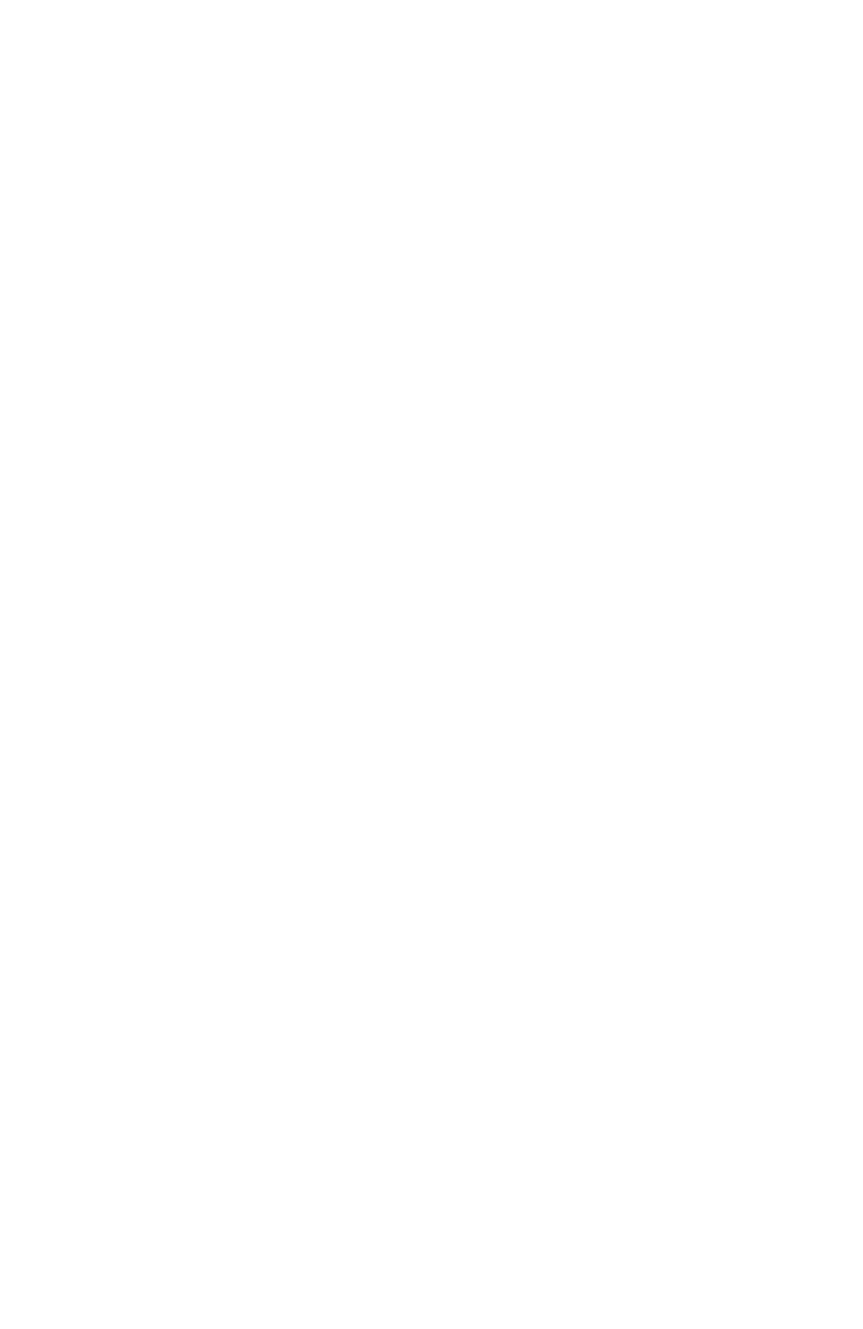
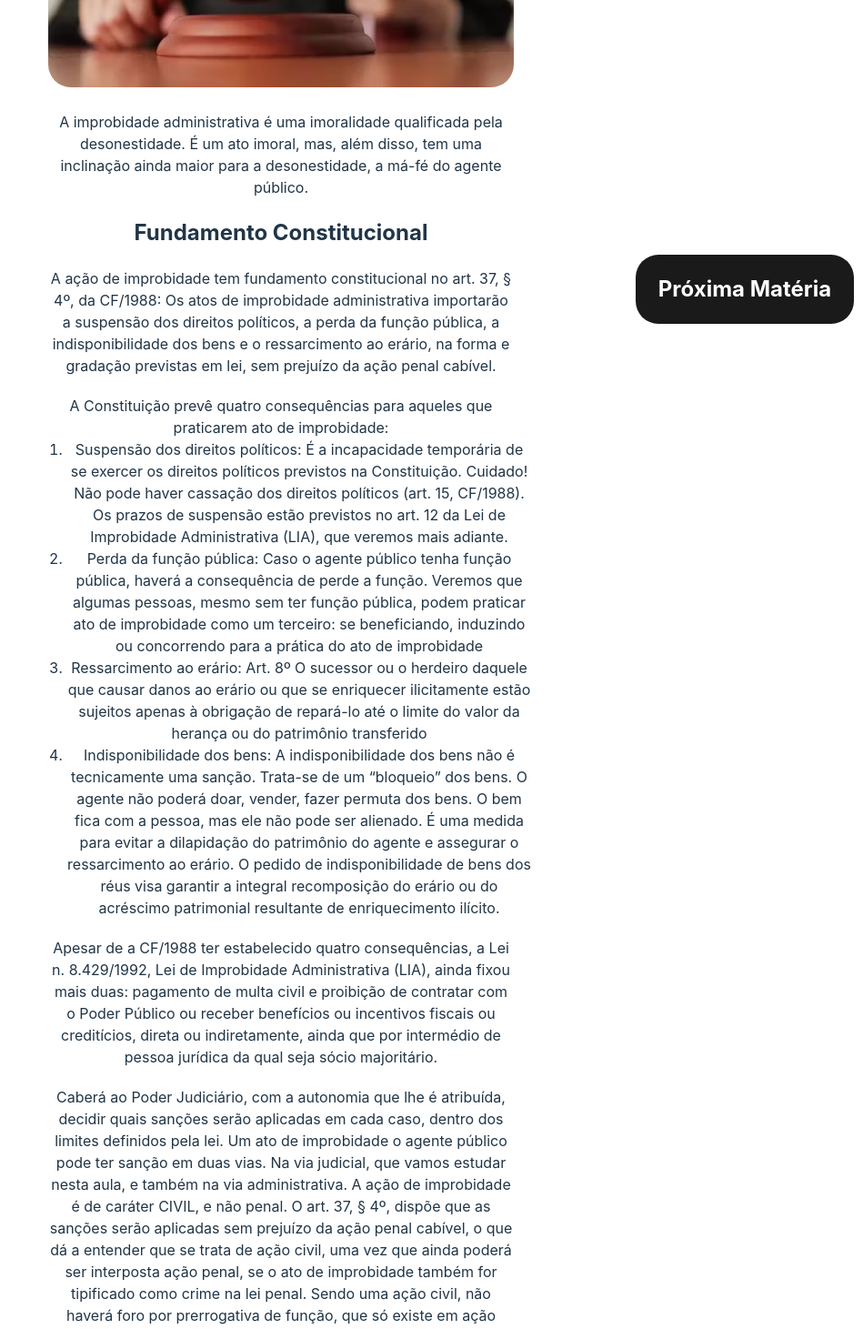
Before and after one commit to EsdrasThiago/digitallaw, a React (Vite) app: page /improbidadeadministrativa in a window 1280 px wide. Before the commit this address had no page. Shown: the part 440-1901 px from the top of the page at 91% size, without its empty margins (331-1280 px from the left). Before the commit the page ends 800 px from the top, so only its background shows below. Built offline with nearby package versions, Linux system fonts and the light colour scheme.

Commit message:
Arrumando primeira materia do improbidade

```diff
--- a/src/App.css
+++ b/src/App.css
@@ -132,6 +132,11 @@
   border-radius: 25px;
 }
 
+.main__icsm ol {
+  width: 40%;
+  margin: auto;
+}
+
 .icsm__link {
   margin-top: 40px;
   width: 30vw;
--- a/src/App.jsx
+++ b/src/App.jsx
@@ -7,6 +7,7 @@ import DiferencialIcms from './Icms/DiferencialIcms'
 import ImpactosSimples from './Icms/ImpactosSimples'
 import ModulacaoProposta from './Icms/ModulacaoProposta'
 import Improbidade from './pages/Improbidade'
+import ImprobidadeAdministrativa from './Improbidade/ImprobidadeAdministrativa'
 
 function App() {
 
@@ -19,6 +20,7 @@ function App() {
       <Route exact path="/icsmimpactos" element={<ImpactosSimples />} />
       <Route exact path="/icsmmodulacao" element={<ModulacaoProposta />} />
       <Route exact path="/improbidade" element={<Improbidade />} />
+      <Route exact path="/improbidadeadministrativa" element={<ImprobidadeAdministrativa />} />
     </Routes>
   )
 }
--- /dev/null
+++ b/src/Improbidade/ImprobidadeAdministrativa.jsx
@@ -0,0 +1,60 @@
+import { Link } from "react-router-dom";
+import Footer from "../components/Footer"
+import Header from "../components/Header"
+import improbidadePrincipalIMG from "../images/improbidadePrincipal.avif"
+
+function ImprobidadeAdministrativa() {
+
+  return (
+    <div>
+      <Header />
+      <div className="main__icsm">
+        <img src={improbidadePrincipalIMG} alt="Imagem principal" />
+        <p>
+          A improbidade administrativa é uma imoralidade qualificada pela desonestidade.
+          É um ato imoral, mas, além disso, tem uma inclinação ainda maior para a desonestidade,
+          a má-fé do agente público.
+        </p>
+        <h2>Fundamento Constitucional</h2>
+        <p>
+          A ação de improbidade tem fundamento constitucional no art. 37, § 4º, da CF/1988:
+          Os atos de improbidade administrativa importarão a suspensão dos direitos políticos,
+          a perda da função pública, a indisponibilidade dos bens e o ressarcimento ao erário,
+          na forma e gradação previstas em lei, sem prejuízo da ação penal cabível.
+        </p>
+        <p>
+          A Constituição prevê quatro consequências para aqueles que praticarem ato de improbidade:
+        </p>
+        <ol>
+          <li>Suspensão dos direitos políticos: É a incapacidade temporária de se exercer os direitos políticos previstos na Constituição.
+            Cuidado! Não pode haver cassação dos direitos políticos (art. 15, CF/1988). Os prazos de suspensão estão previstos no art.
+            12 da Lei de Improbidade Administrativa (LIA), que veremos mais adiante.</li>
+          <li>Perda da função pública: Caso o agente público tenha função pública, haverá a consequência de perde a função.
+            Veremos que algumas pessoas, mesmo sem ter função pública, podem praticar ato de improbidade como um terceiro: se beneficiando,
+            induzindo ou concorrendo para a prática do ato de improbidade</li>
+          <li>Ressarcimento ao erário: Art. 8º O sucessor ou o herdeiro daquele que causar danos ao erário ou que se enriquecer ilicitamente
+            estão sujeitos apenas à obrigação de repará-lo até o limite do valor da herança ou do patrimônio transferido</li>
+          <li>Indisponibilidade dos bens: A indisponibilidade dos bens não é tecnicamente uma sanção. Trata-se de um “bloqueio” dos bens.
+            O agente não poderá doar, vender, fazer permuta dos bens. O bem fica com a pessoa, mas ele não pode ser alienado.
+            É uma medida para evitar a dilapidação do patrimônio do agente e assegurar o ressarcimento ao erário.
+            O pedido de indisponibilidade de bens dos réus visa garantir a integral recomposição do erário ou do acréscimo patrimonial resultante de enriquecimento ilícito.</li>
+        </ol>
+        <p>Apesar de a CF/1988 ter estabelecido quatro consequências, a Lei n. 8.429/1992, Lei de Improbidade Administrativa (LIA),
+          ainda fixou mais duas: pagamento de multa civil e proibição de contratar com o Poder Público ou receber benefícios ou incentivos fiscais ou creditícios,
+          direta ou indiretamente, ainda que por intermédio de pessoa jurídica da qual seja sócio majoritário.</p>
+        <p>Caberá ao Poder Judiciário, com a autonomia que lhe é atribuída, decidir quais sanções serão aplicadas em cada caso,
+          dentro dos limites definidos pela lei. Um ato de improbidade o agente público pode ter sanção em duas vias. Na via judicial,
+          que vamos estudar nesta aula, e também na via administrativa. A ação de improbidade é de caráter CIVIL, e não penal. O art. 37, § 4º,
+          dispõe que as sanções serão aplicadas sem prejuízo da ação penal cabível, o que dá a entender que se trata de ação civil,
+          uma vez que ainda poderá ser interposta ação penal, se o ato de improbidade também for tipificado como crime na lei penal. Sendo uma ação civil,
+          não haverá foro por prerrogativa de função, que só existe em ação penal. Será interposta no juízo de 1ª instância.</p>
+        <p>O STF entendeu que, salvo o Presidente da República, os agentes políticos estão sujeitos à dupla responsabilidade e se submetem tanto à responsabilização
+          civil pelos atos de improbidade administrativa quanto à responsabilização político-administrativa por crimes de responsabilidade</p>
+      </div>
+      <Link to="/icsmimpactos" className="right__button"><h2>Próxima Matéria</h2></Link>
+      <Footer />
+    </div>
+  )
+}
+
+export default ImprobidadeAdministrativa
--- a/src/pages/Improbidade.jsx
+++ b/src/pages/Improbidade.jsx
@@ -16,7 +16,7 @@ function Improbidade() {
     <div>
       <Header />
       <div className="flex">
-        <Link to="/icsmdiferencial" className="icsm__link coming__class">
+        <Link to="/improbidadeadministrativa" className="icsm__link coming__class">
           <img src={improbidadePrincipalIMG} alt="Saco de dinheiro escrito ICMS"/>
           <h2>O que é improbidade administrativa?</h2>
         </Link>
```
